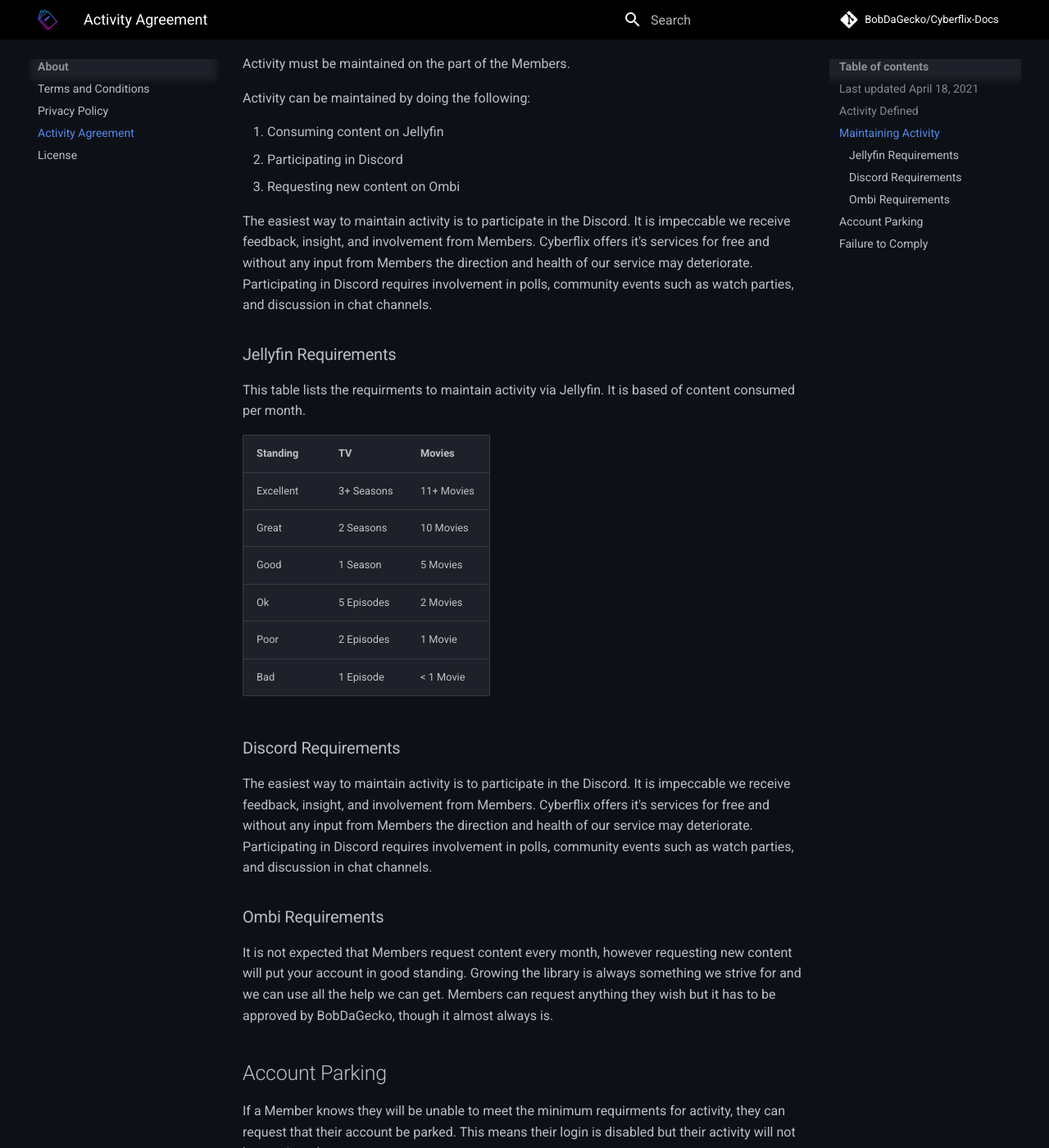
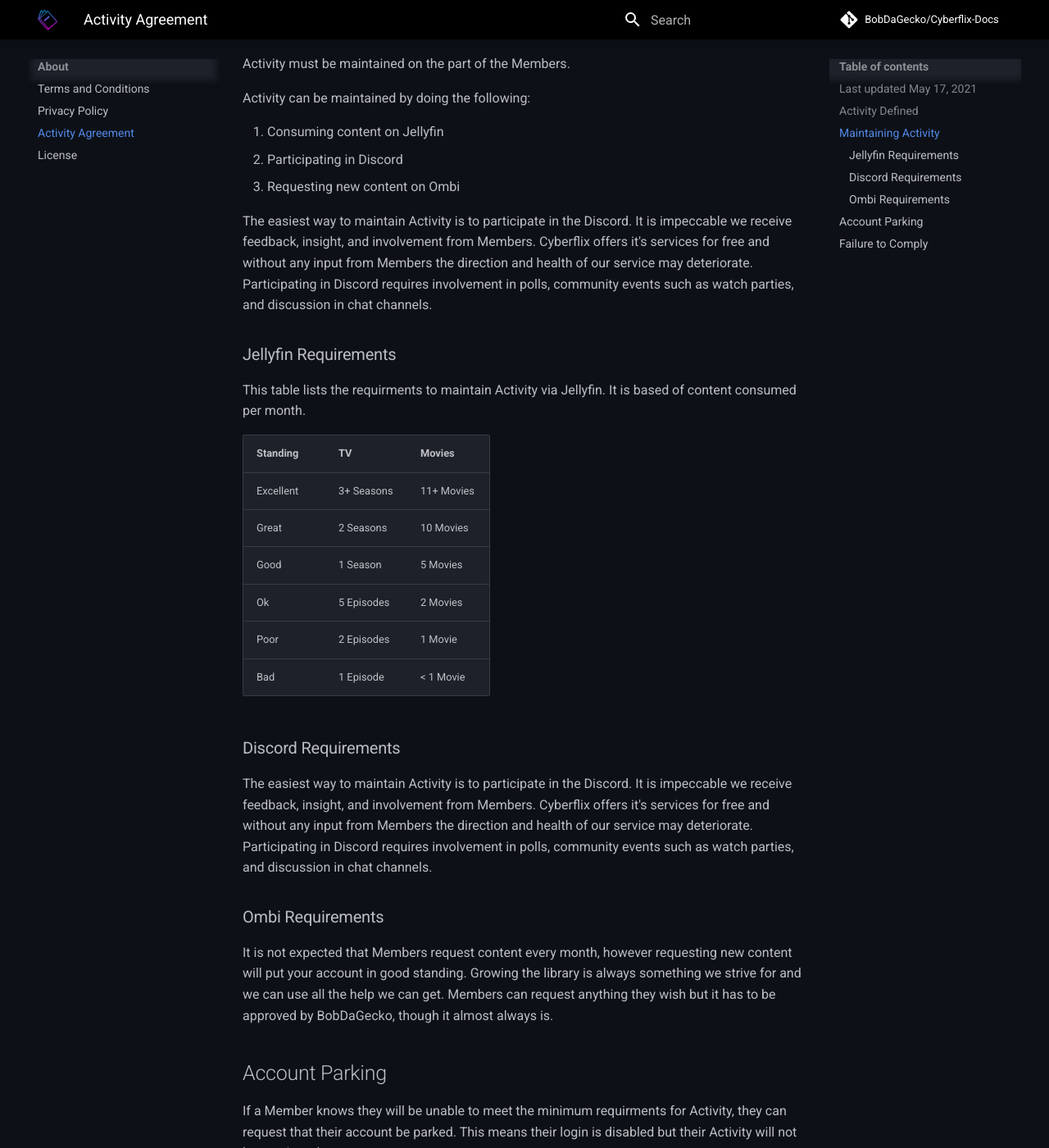
Before and after one commit to Cyberflix-Media/Cyberflix-Docs, an MkDocs documentation site: the page built from docs/about/activity-agreement.md, in a window 1280 px wide and 1400 px high, scrolled down 868 px. Shown: the whole window at 82% size. Built offline with MkDocs 1.6.1 and Material for MkDocs 9.7.7, drawn with Linux system fonts in a browser that asks for light colours; comment, search, counter and statistics services are not loaded; some of the changed text lies outside the part shown.

Commit message:
Update activity-agreement.md

```diff
--- a/docs/about/activity-agreement.md
+++ b/docs/about/activity-agreement.md
@@ -1,12 +1,12 @@
 # Activity Agreement
-## Last updated April 18, 2021
+## Last updated May 17, 2021
 ________________________________________
 Welcome to the Activity Agreement for the Cyberflix Media Center. In order to endure an active and healthy community, the following agreement must be agreed to by all Members of the Cyberflix Media Center.
 
 Failure to abide by this agreement will result in administrative action as described in the Terms and Conditions.
 
 ## Activity Defined
-Activity is a metric used by the Cyberflix Media Center to measure the usage of Cyberflix services and community involvement onf the part of Members. Metrics that contribute to activity do not contain any information that can be used to compromise the security or privacy of Members. See our [Privacy Policy](https://docs.cyberflix.io/about/privacy-policy/).
+Activity is a metric used by the Cyberflix Media Center to measure the usage of Cyberflix services and community involvement onf the part of Members. Metrics that contribute to Activity do not contain any information that can be used to compromise the security or privacy of Members. See our [Privacy Policy](https://docs.cyberflix.io/about/privacy-policy/).
 
 Activity is measured by monitoring Member usage in the following services:
 
@@ -25,10 +25,10 @@
 2. Participating in Discord
 3. Requesting new content on Ombi
 
-The easiest way to maintain activity is to participate in the Discord. It is impeccable we receive feedback, insight, and involvement from Members. Cyberflix offers it's services for free and without any input from Members the direction and health of our service may deteriorate. Participating in Discord requires involvement in polls, community events such as watch parties, and discussion in chat channels.
+The easiest way to maintain Activity is to participate in the Discord. It is impeccable we receive feedback, insight, and involvement from Members. Cyberflix offers it's services for free and without any input from Members the direction and health of our service may deteriorate. Participating in Discord requires involvement in polls, community events such as watch parties, and discussion in chat channels.
 
 ### Jellyfin Requirements
-This table lists the requirments to maintain activity via Jellyfin. It is based of content consumed per month.
+This table lists the requirments to maintain Activity via Jellyfin. It is based of content consumed per month.
 
 |Standing|TV|Movies|
 |-|-|-|
@@ -40,13 +40,13 @@
 |Bad|1 Episode|< 1 Movie|
 
 ### Discord Requirements
-The easiest way to maintain activity is to participate in the Discord. It is impeccable we receive feedback, insight, and involvement from Members. Cyberflix offers it's services for free and without any input from Members the direction and health of our service may deteriorate. Participating in Discord requires involvement in polls, community events such as watch parties, and discussion in chat channels.
+The easiest way to maintain Activity is to participate in the Discord. It is impeccable we receive feedback, insight, and involvement from Members. Cyberflix offers it's services for free and without any input from Members the direction and health of our service may deteriorate. Participating in Discord requires involvement in polls, community events such as watch parties, and discussion in chat channels.
 
 ### Ombi Requirements
 It is not expected that Members request content every month, however requesting new content will put your account in good standing. Growing the library is always something we strive for and we can use all the help we can get. Members can request anything they wish but it has to be approved by BobDaGecko, though it almost always is.
 
 ## Account Parking
-If a Member knows they will be unable to meet the minimum requirments for activity, they can request that their account be parked. This means their login is disabled but their activity will not be monitored.
+If a Member knows they will be unable to meet the minimum requirments for Activity, they can request that their account be parked. This means their login is disabled but their Activity will not be monitored.
 
 At this time requests for account parking can be sent to BobDaGecko via Discord or at support@cyberflix.io.
 
```
